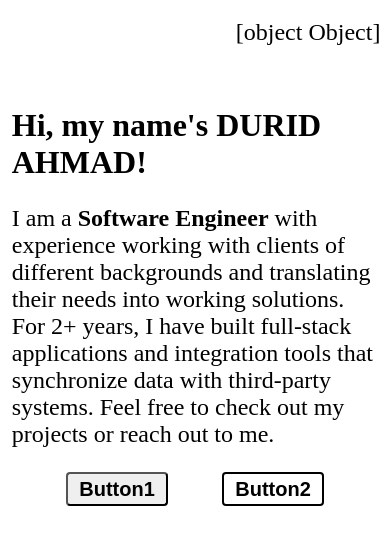
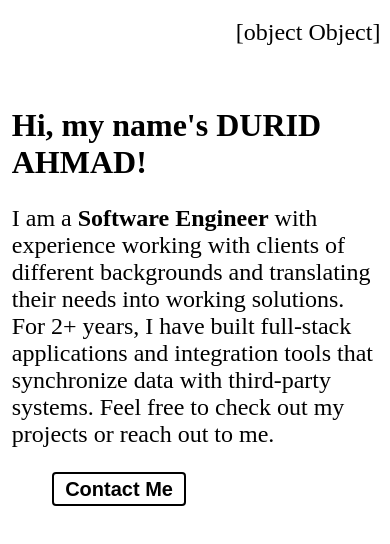
Before and after one commit to durid-ah/durid-ah.github.io, a Next.js app: page / in a window 390 px wide. Shown: the top 544 px of the page. Built offline with nearby package versions, Linux system fonts and the light colour scheme.

Commit message:
css polishing

```diff
--- a/component/layout.module.css
+++ b/component/layout.module.css
@@ -1,7 +1,3 @@
-.screen {
-   min-height: 100vh;
-}
-
 .navbar {
    background-color: var(--main-dark);
    color: var(--main-color);
@@ -32,7 +28,7 @@
 }
 
 .contentDisplay {
-   min-height: 100%;
+   /* min-height: 100%; */
    display: flex;
 }
 
--- a/component/layout.tsx
+++ b/component/layout.tsx
@@ -13,7 +13,7 @@ export default function Layout({children, location} : LayoutProps) {
    const [show, setShow] = useState(false);
 
    return (
-      <div className={styles.screen}>
+      <>
          <nav className={styles.navbar}>
             <div className={styles.portfolioTitle}>Durid's Portfolio</div>
             <AppNav location={location}/>
@@ -29,6 +29,6 @@ export default function Layout({children, location} : LayoutProps) {
             </div>
          }
          {children}
-      </div>
+      </>
    );
 }
--- a/pages/index.tsx
+++ b/pages/index.tsx
@@ -29,8 +29,8 @@ export default function Home() {
                   data with third-party systems. Feel free to check out my projects or reach out to me.
                 </p>
                 <div className={styles.buttonContainer}>
-                  <button>Button1</button>
-                  <button className={styles.buttonPrimary}>Button2</button>
+                  <button className={styles.btnSecondary}>Contact Me</button>
+                  <Link href="/projects"><button className={styles.btnPrimary}>Projects {' >'}</button></Link>
                 </div>
               </div>
             </div>
--- a/styles/Home.module.css
+++ b/styles/Home.module.css
@@ -68,38 +68,37 @@
   font-size: 1.25rem;
   padding: 1% 3%;
   border-radius: 4px;
-  font-weight: bold;
 }
 
-/* .buttonPrimary {
+/* .btnPrimary {
   background-color: var(--headers);
   color: white;
   border: none
-} */
+}
 
-/* .buttonPrimary {
+.btnSecondary {
   border-color: var(--headers);
   color: var(--headers);
+  background-color: white;
   border: 2px solid;
 } */
 
-/* .buttonPrimary {
+.btnPrimary {
   background-color: var(--main-dark);
   color: white;
   border: none
-} */
+}
 
-.buttonPrimary {
+.btnSecondary {
   border-color: var(--main-dark);
   color: var(--main-dark);
   background-color: white;
   border: 2px solid;
+  font-weight: bold;
 }
 
 @media screen and (max-width: 1024px) {
-  .main {
-    min-height: 75vh;
-  }
+
 }
 
 /* Large Screens */
@@ -124,6 +123,7 @@
 
   .content {
     width: 100%;
+    margin-bottom: 8%;
   }
 
   .paragraph {
```
